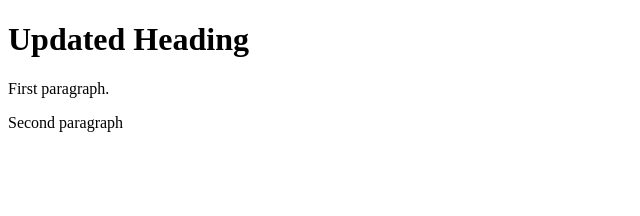
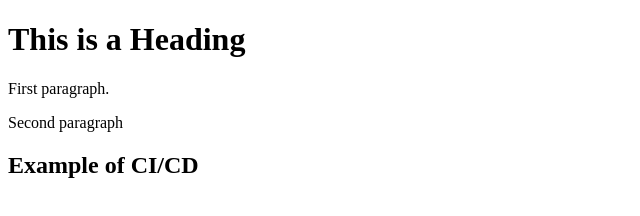
Before and after one commit to SajeelKhan/html-webapp, a plain HTML site: page index.html in a window 1280 px wide. Shown: the whole page, without its empty margins (0-640 px from the left). Drawn offline with Linux system fonts and the light colour scheme.

Commit message:
Auto Delivery Example

```diff
--- a/index.html
+++ b/index.html
@@ -1,10 +1,11 @@
 <!DOCTYPE html>
 <html>
+    <title>Jenkins Example</title>
 <body>
 
-<h1>Updated Heading</h1>
-
+<h1>This is a Heading</h1>
 <p>First paragraph.</p>
 <p>Second paragraph</p>
+<h2>Example of CI/CD</h2>
 </body>
 </html>
```
